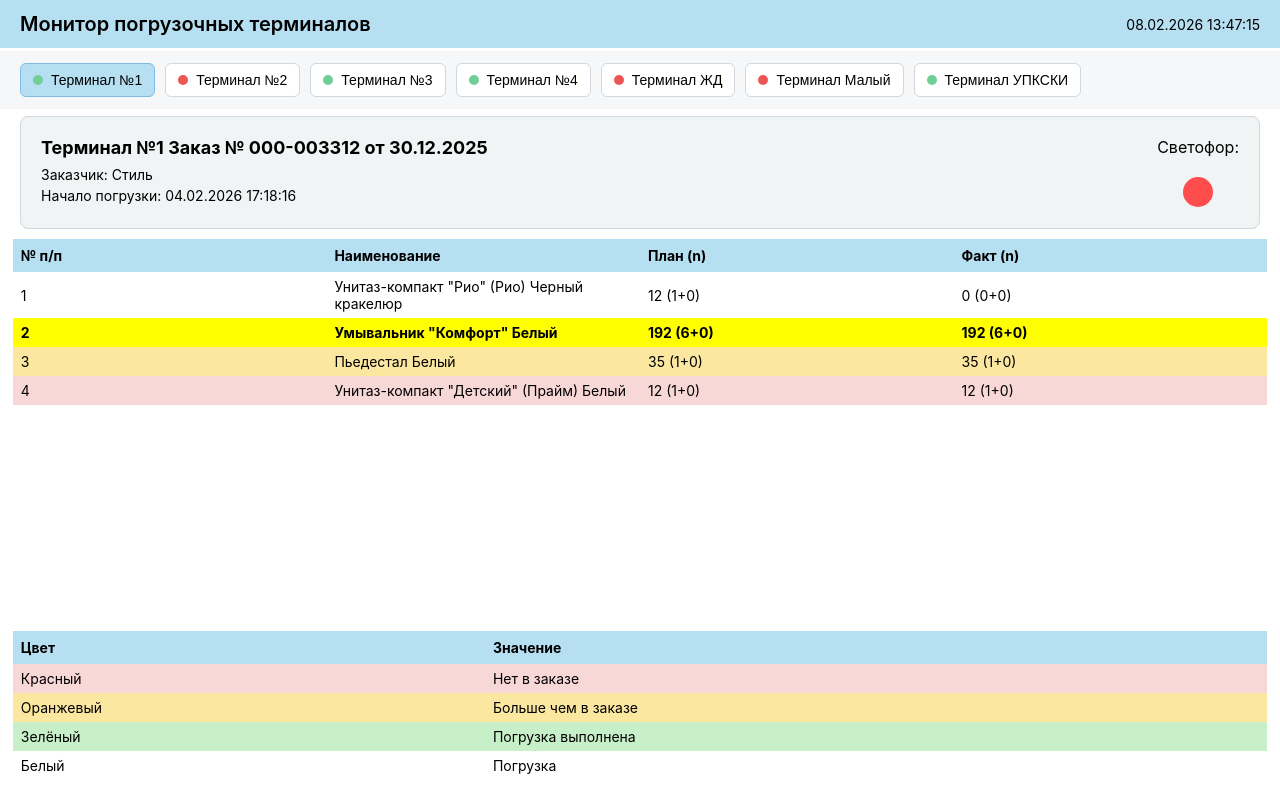
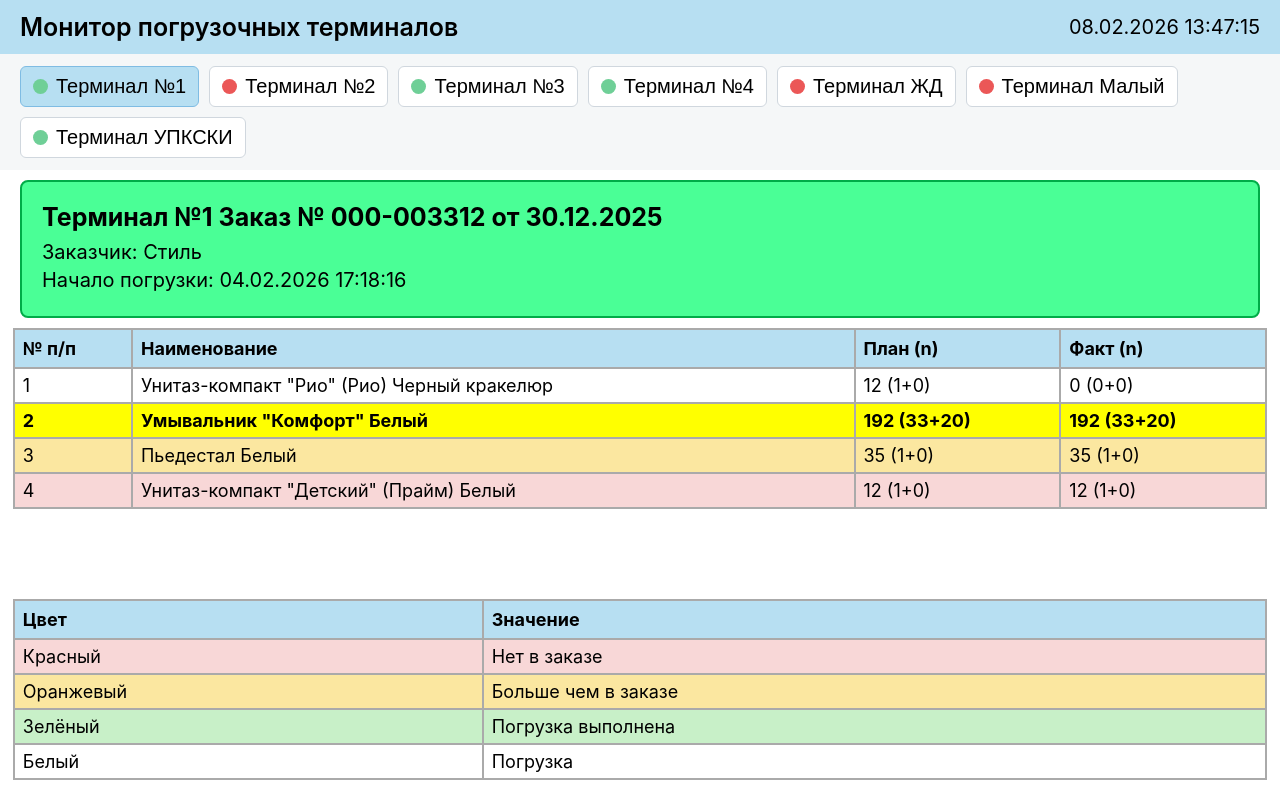
Before and after one commit to KraKuz/Terminal-Monitor, a React (Create React App) app: page / in a window 1280 px wide. Both pictures are taken after a click on the button "Терминал №1". Built offline with nearby package versions, Linux system fonts and the light colour scheme.

Commit message:
Some minor changes

```diff
--- a/src/App.css
+++ b/src/App.css
@@ -11,13 +11,15 @@
 
   /* Цвета светофора */
   --traffic-light-red: #ff4d4d;
-  --traffic-light-green: #2ecc71;
-  --traffic-light-yellow: #ffd700;
+  --traffic-light-red-border: #990000;
+  --traffic-light-green: #4aff96;
+  --traffic-light-green-border: #00ac48;
 
   --dot-red: #eb5757;
   --dot-green: #6fcf97;
 
   --border-blue: #7fbce3;
+  --border-grey: #aaaaaa;
 }
 
 /* --- Корневой контейнер приложения --- */
@@ -39,20 +41,15 @@
   display: flex;
   justify-content: space-between;
   align-items: center;
-
-  position: sticky;
-  top: 0;
-  z-index: 1000;
-  /* box-shadow: 0 2px 4px rgba(0,0,0,0.1); /* тень */
 }
 
 .header-title {
-  font-size: 20px;
+  font-size: 25px;
   font-weight: 600;
 }
 
 .header-time {
-  font-size: 14px;
+  font-size: 20px;
 }
 
 /* --- Панель терминалов --- */
@@ -62,10 +59,6 @@
   gap: 10px;
   padding: 12px 20px;
   background-color: var(--pastel-dark-white);
-
-  position: sticky;
-  top: 51px;
-  z-index: 999;
 }
 
 .terminal-button {
@@ -77,7 +70,7 @@
   border: 1px solid var(--pastel-grey);
   border-radius: 6px;
   cursor: pointer;
-  font-size: 14px;
+  font-size: 20px;
 }
 
 /* --- Активная кнопка терминала --- */
@@ -87,13 +80,13 @@
 }
 
 .status-dot {
-  width: 10px;
-  height: 10px;
+  width: 15px;
+  height: 15px;
   border-radius: 50%;
   display: inline-block;
 }
 
-/* Зеленый и красный для кружка (можно через дополнительные классы) */
+/* Зеленый и красный для кружка */
 .status-dot.green {
   background-color: var(--dot-green);
 }
@@ -108,57 +101,71 @@
   justify-content: space-between;
   align-items: flex-start;
   padding: 20px;
-  background-color: var(--pastel-white);
+  background-color: var(--traffic-light-green);
   margin: 10px 20px;
   border-radius: 8px;
-  border: 1px solid var(--pastel-grey);
+  border: 2px solid var(--traffic-light-green-border);
 }
 
 .order-left h3 {
   margin: 0 0 8px 0;
-  font-size: 18px;
+  font-size: 25px;
 }
 
 .order-left p {
   margin: 4px 0;
-  font-size: 14px;
-}
-
-.order-right {
-  display: flex;
-  flex-direction: column;
-  align-items: center;
-}
-
-.order-right p {
-  margin: 0 0 0 0;
-}
-
-.traffic-light {
-  width: 30px;
-  height: 30px;
-  background-color: var(--traffic-light-red);
-  border-radius: 50%;
-  margin-top: 20px;
+  font-size: 20px;
 }
 
 /* --- Таблица заказа --- */
 .order-table {
+  border-collapse: collapse;
   width: 98%;
-  margin: 10px auto 20px auto;
+  margin: 10px auto 10px auto;
   border-collapse: collapse;
-  font-size: 14px;
+  font-size: 18px;
   table-layout: fixed;
 }
 
 .order-table th {
+  border: 2px solid var(--border-grey);
   background-color: var(--pastel-blue);
   padding: 8px;
   text-align: left;
 }
 
 .order-table td {
+  border: 2px solid var(--border-grey);
   padding: 6px 8px;
+  width: 10px;
+  max-width: 10px;
+}
+
+.col-id {
+  width: 8%;
+  max-width: 8%;
+  overflow: hidden;
+  text-overflow: ellipsis;
+  text-align: center;
+  white-space: nowrap;
+}
+
+.col-plan {
+  width: 15%;
+  max-width: 15%;
+  overflow: hidden;
+  text-overflow: ellipsis;
+  text-align: center;
+  white-space: nowrap;
+}
+
+.col-fact {
+  width: 15%;
+  max-width: 15%;
+  overflow: hidden;
+  text-overflow: ellipsis;
+  text-align: center;
+  white-space: nowrap;
 }
 
 /* Анимация обновления строки */
@@ -188,17 +195,20 @@
 /* --- Подвал --- */
 .footer-table {
   width: 98%;
-  margin: 20px auto 20px auto;
+  margin: 10px auto 20px auto;
   border-collapse: collapse;
-  font-size: 14px;
+  font-size: 18px;
+  border: 2px solid var(--border-grey);
 }
 
 .footer-table th {
-  background-color: var(--pastel-blue); /* небесно голубой */
+  background-color: var(--pastel-blue);
   padding: 8px;
   text-align: left;
+  border: 2px solid var(--border-grey);
 }
 
 .footer-table td {
   padding: 6px 8px;
+  border: 2px solid var(--border-grey);
 }
--- a/src/components/OrderInfo.tsx
+++ b/src/components/OrderInfo.tsx
@@ -14,11 +14,6 @@ function OrderInfo({ terminal }: OrderInfoProps) {
         <p>Заказчик: Стиль</p>
         <p>Начало погрузки: 04.02.2026 17:18:16</p>
       </div>
-
-      <div className="order-right">
-        <p>Светофор:</p>
-        <div className="traffic-light" />
-      </div>
     </div>
   );
 }
--- a/src/components/OrderTable.tsx
+++ b/src/components/OrderTable.tsx
@@ -9,10 +9,10 @@ function OrderTable({ items }: OrderTableProps) {
     <table className="order-table">
       <thead>
         <tr>
-          <th>№ п/п</th>
+          <th className="col-id">№ п/п</th>
           <th>Наименование</th>
-          <th>План (n)</th>
-          <th>Факт (n)</th>
+          <th className="col-plan">План (n)</th>
+          <th className="col-fact">Факт (n)</th>
         </tr>
       </thead>
 
@@ -24,7 +24,7 @@ function OrderTable({ items }: OrderTableProps) {
               item.isUpdating ? "updating" : ""
             }`}
           >
-            <td>{item.id}</td>
+            <td >{item.id}</td>
             <td>{item.name}</td>
             <td>{item.plan}</td>
             <td>{item.fact}</td>
--- a/src/mock/orderItems.ts
+++ b/src/mock/orderItems.ts
@@ -11,8 +11,8 @@ export const orderItemsMock: OrderItem[] = [
   {
     id: 2,
     name: 'Умывальник "Комфорт" Белый',
-    plan: "192 (6+0)",
-    fact: "192 (6+0)",
+    plan: "192 (33+20)",
+    fact: "192 (33+20)",
     status: "done",
   },
   {
```
Also changed, not shown: package.json (+13 -0 lines), 1 other file (tests, documents, lock files or other folders).
